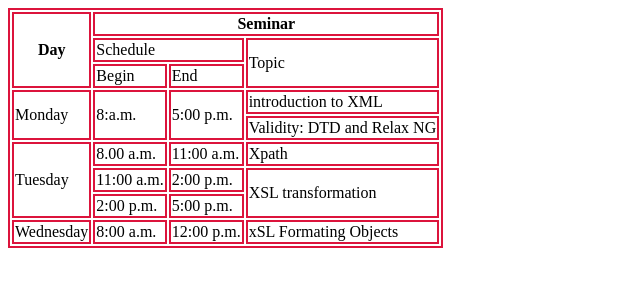
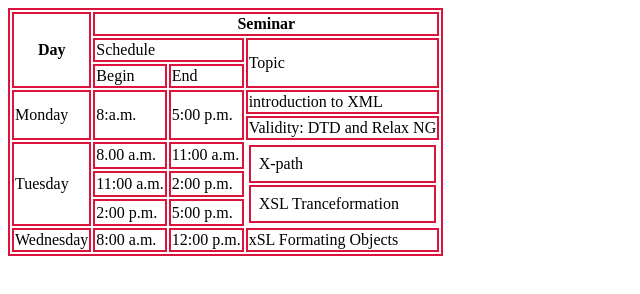
Before and after one commit to Dishabhimani/11julydishu, a plain HTML site: page Task html/Table/Task-3.html in a window 1280 px wide. Shown: the whole page, without its empty margins (0-640 px from the left). Drawn offline with Linux system fonts and the light colour scheme.

Commit message:
Update Task-3.html

```diff
--- a/Task html/Table/Task-3.html
+++ b/Task html/Table/Task-3.html
@@ -48,19 +48,32 @@
         <td rowspan="3">Tuesday</td>
         <td>8.00 a.m.</td>
         <td>11:00 a.m.</td>
-        <td rowspan="">Xpath</td>
+        <td rowspan="3" style="border: none;">
+            <table cellpadding="8px" style="width: 100%; border: none;">
+            <tr>
+                <td style="">X-path</td>
+
+            </tr>
+            <tr>
+                <td style="">XSL Tranceformation</td>
+            </tr>
+
+
+            </table>
+
 
     </tr>
     <tr>
 
         <td>11:00 a.m.</td>
         <td>2:00 p.m.</td>
-        <td rowspan="2">XSL transformation</td>
+
     </tr>
     <tr>
 
         <td>2:00 p.m.</td>
         <td>5:00 p.m.</td>
+        <!-- <td rowspan="1">XSL Tranceformation</td> -->
     </tr>
     <tr>
         <td>Wednesday</td>
```
